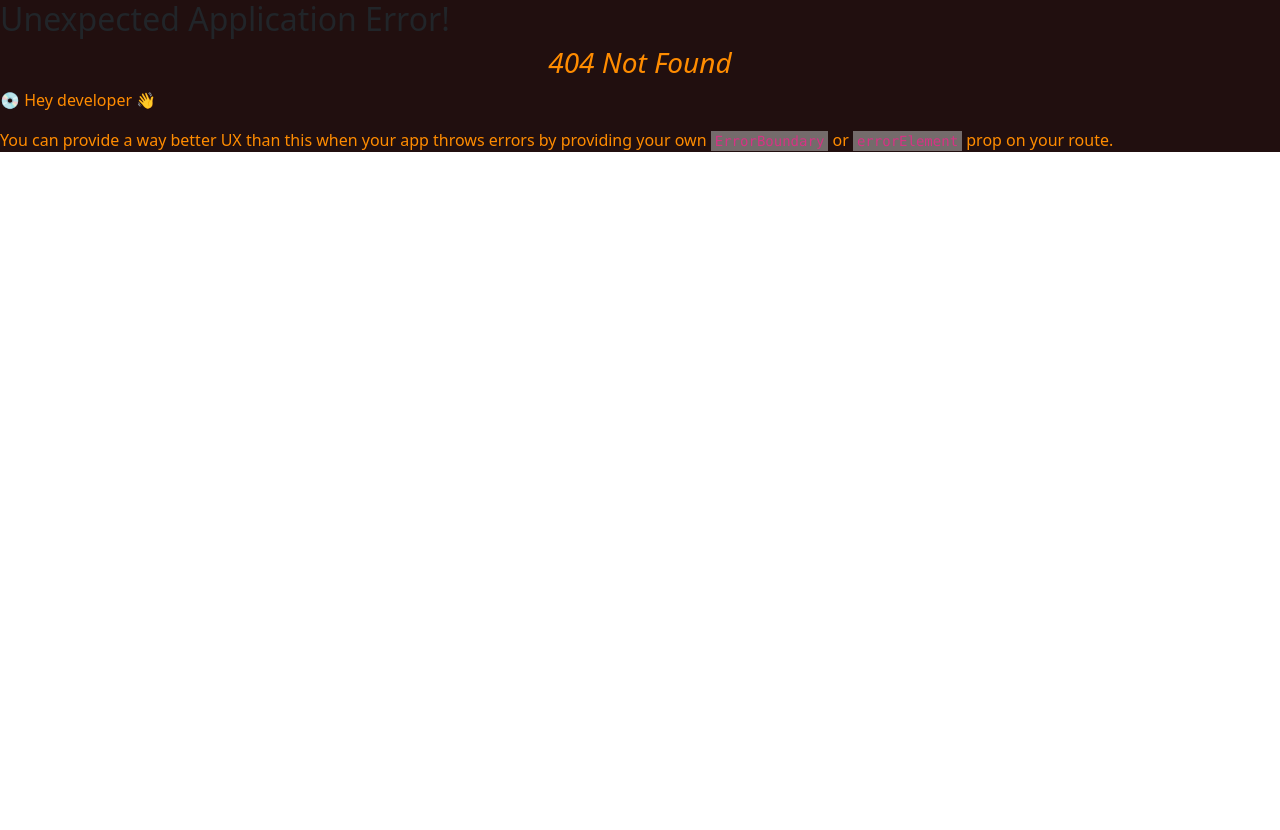
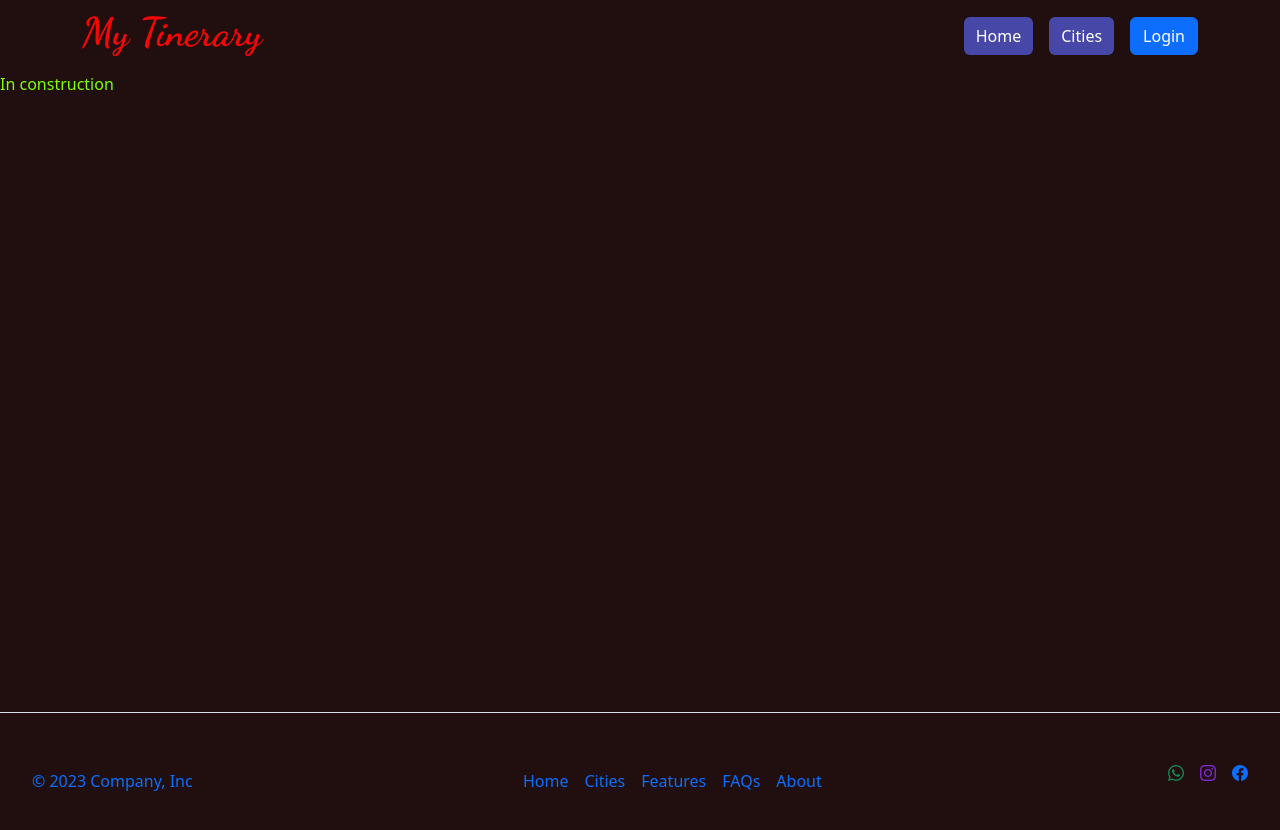
Before and after one commit to juan25258/MyTinerary-DominguezJuanMartin-, a React (Vite) app: page /Details in a window 1280 px wide. Before the commit this address had no page. Shown: the top 830 px of the page. Before the commit the page ends 800 px from the top, so only its background shows below. Built offline with nearby package versions, Linux system fonts and the light colour scheme.

Commit message:
agregue el Details

```diff
--- a/src/componentes/Carousel/Style.css
+++ b/src/componentes/Carousel/Style.css
@@ -27,6 +27,7 @@ div.slide{
   }
 img{
     height: 250px;
+    width: 320px;
 }
 div.flechas{
     display: flex;
--- a/src/componentes/Carousel/index.jsx
+++ b/src/componentes/Carousel/index.jsx
@@ -51,7 +51,10 @@ const Carousel = () => {
   useEffect(() => {
     let intervalID = setInterval(() => {
       next()
-    }, 5000)
+      next() //con esto hago que el autoavance comience luego de cambiar por primera vez el slide
+    },
+    5000
+    )
 
     return () => {
       clearInterval(intervalID)
--- a/src/componentes/Slide/index.jsx
+++ b/src/componentes/Slide/index.jsx
@@ -1,9 +1,14 @@
+import { Link as LinkDetails } from "react-router-dom"
+import Details from "../../pages/Details"
+
 export default function Slide({cities}) {
   return (
     <div className="slide">
       {cities.map((city, index) => (
         <div className='cities' key={index}>
+          <LinkDetails to="/Details">
           <img src={city.image} alt={`Slide ${index + 1}`} />
+          </LinkDetails>
           <div className="description">
             <p>{city.country}</p>
             <p>{city.name}</p>
--- a/src/pages/Cities/Styles.css
+++ b/src/pages/Cities/Style.css
@@ -5,12 +5,12 @@ main{
 div.container-fluid{
     justify-content: center !important
 }
-.City{
+/* .City{
     display: flex;
     justify-content: center;
     height: 80vh;
     align-items: center;
-}
+} */
 nav.navbar.bg-body-tertiary{
     background: radial-gradient(black, transparent);
 }
@@ -18,5 +18,5 @@ h2{
     color: rgb(182, 26, 26);
 }
 div.card{
-    width: 18rem !important;
+    width: 16rem !important;
 }
--- a/src/pages/Cities/index.jsx
+++ b/src/pages/Cities/index.jsx
@@ -1,4 +1,5 @@
 import React, { useEffect, useState } from 'react';
+import Style from './Style.css'
 
 export default function Cities() {
   const [cities, setCities] = useState([]);
@@ -29,10 +30,10 @@ export default function Cities() {
           </div>
         </nav>
         <article className="City container">
-          <h2>Cities</h2>
-          <div className="card-deck d-flex flex-wrap gap-5">
+          <h2 className='d-flex ' >Cities</h2>
+          <div className="card-deck d-flex flex-wrap justify-content-center gap-5">
             {cities.map(city => (
-              <div className="card" style={{ width: '18rem' }} key={city.id}>
+              <div className="card" key={city.id}>
                 <img src={city.image} className="card-img-top" alt={city.name} />
                 <div className="card-body">
                   <h5 className="card-title">{city.name}</h5>
--- /dev/null
+++ b/src/pages/Details/Style.css
@@ -0,0 +1,7 @@
+Main{
+    min-height: 80vh;
+}
+
+div{
+    color: chartreuse;
+}
--- /dev/null
+++ b/src/pages/Details/index.jsx
@@ -0,0 +1,14 @@
+import React from 'react'
+import Style from './Style.css'
+
+export default function Details() {
+  return (
+    <>
+      <main>
+        <div>In construction</div>
+      </main>
+    </>
+
+
+  )
+}
```
Also changed, not shown: src/App.jsx (+9 -0 lines).
